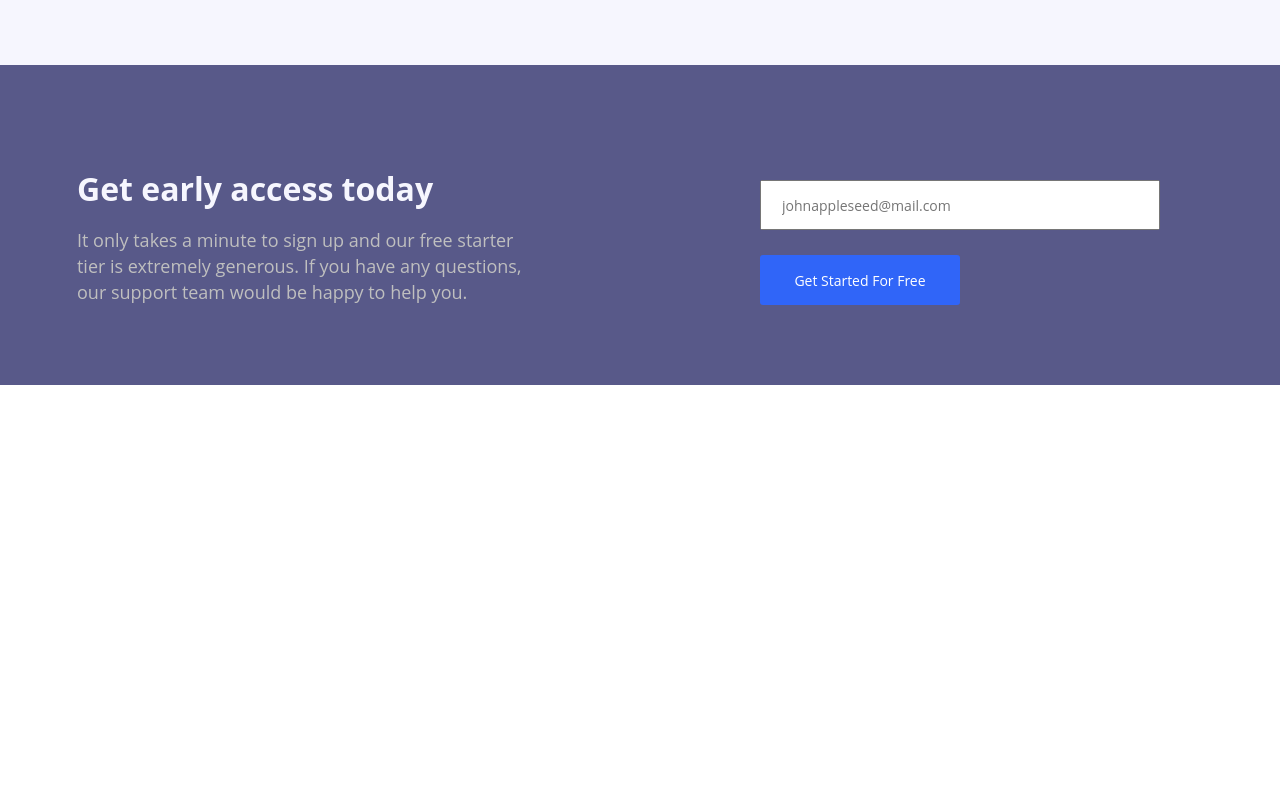
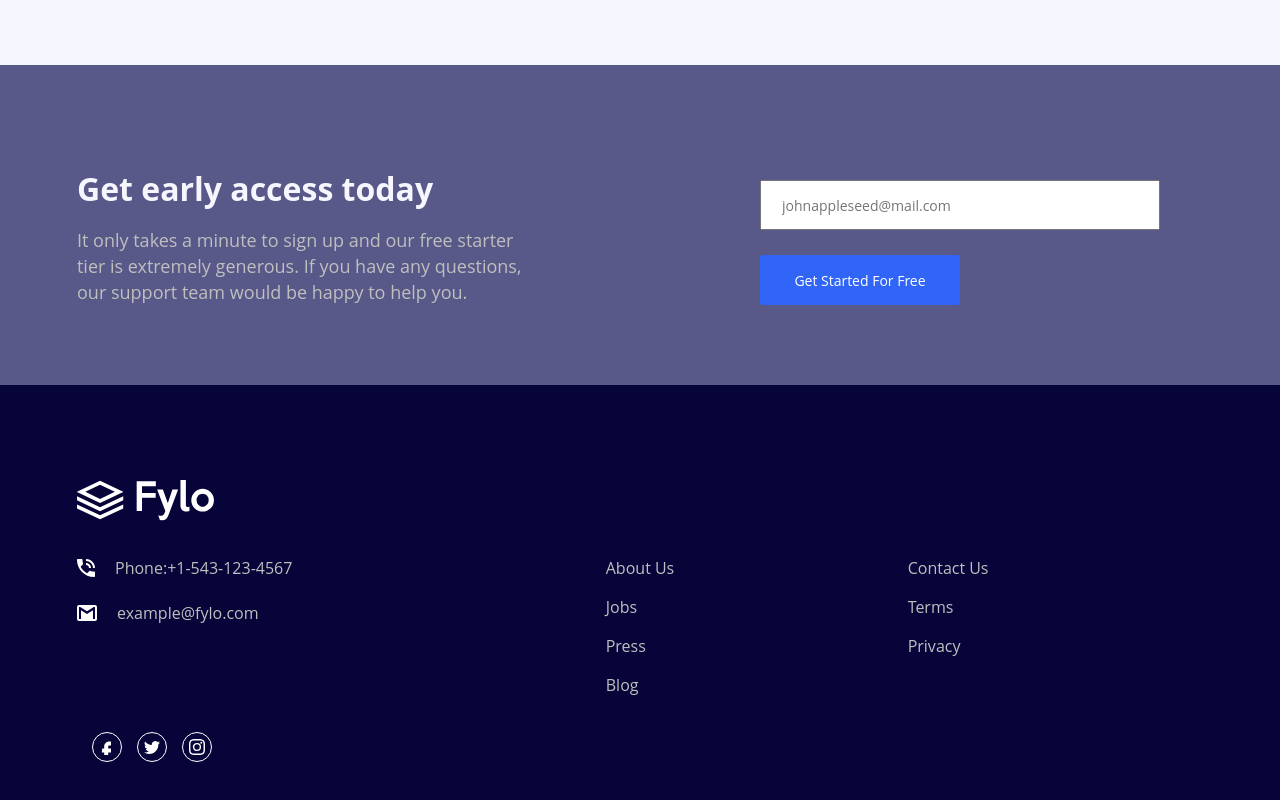
Before and after one commit to nemanjap16/fylo-landing-page, a website built with Vite: page index.html in a window 1280 px wide. Shown: the part 2488-3288 px from the top of the page. Before the commit the page ends 2873 px from the top, so only its background shows below. Built offline with nearby package versions, Linux system fonts and the light colour scheme; files whose address does not match are found by name.

Commit message:
mobile view done

```diff
--- a/index.html
+++ b/index.html
@@ -2,7 +2,11 @@
 <html lang="en">
   <head>
     <meta charset="UTF-8" />
-    <link rel="icon" type="image/svg+xml" href="./images/favicon-32x32.png" />
+    <link
+      rel="icon"
+      type="image/svg+xml"
+      href="./assets/images/favicon-32x32.png"
+    />
     <meta name="viewport" content="width=device-width, initial-scale=1.0" />
     <meta
       name="description"
@@ -60,7 +64,7 @@
                 placeholder="johnappleseed@mail.com"
                 autocomplete="off"
               />
-              <span id="hero-error" class="error-msg"
+              <span id="hero-error" class="error-msg error-color"
                 >Please check your email</span
               >
             </div>
@@ -80,11 +84,21 @@
       </section>
       <!-- section two - curve -->
       <section class="curve">
-        <img
-          src="./assets/images/bg-curve-desktop.svg"
-          alt="Svg curve"
-          style="height: auto; width: 100%"
-        />
+        <picture>
+          <source
+            media="(max-width: 375px)"
+            srcset="./assets/images/bg-curve-mobile.svg"
+          />
+          <source
+            media="(min-width: 376px)"
+            srcset="./assets/images/bg-curve-desktop.svg"
+          />
+          <img
+            src="./assets/images/bg-curve-desktop.svg"
+            alt="Svg curve"
+            style="height: auto; width: 100%"
+          />
+        </picture>
       </section>
       <!-- section three - productivity -->
       <section class="productivity">
@@ -148,15 +162,14 @@
               </div>
             </div>
           </div>
-
           <div class="product-col-2">
             <img src="./assets/images/illustration-2.svg" alt="Team image" />
           </div>
         </div>
       </section>
-      <!-- section four -->
+      <!-- section four - access -->
       <section class="access flex-row h-padding">
-        <div class="col">
+        <div class="col access-col-1">
           <h2 class="access-title light-grayish-blue">
             Get early access today
           </h2>
@@ -166,7 +179,7 @@
             would be happy to help you.
           </p>
         </div>
-        <div class="col">
+        <div class="col access-col-2">
           <form id="access-form" class="access-form flex-column">
             <input
               type="email"
@@ -175,7 +188,7 @@
               placeholder="johnappleseed@mail.com"
               autocomplete="off"
             />
-            <span id="access-error" class="error-msg"
+            <span id="access-error" class="error-msg light-gray"
               >Please check your email</span
             >
             <button
@@ -190,11 +203,86 @@
         </div>
       </section>
     </main>
-    <footer></footer>
-    <!-- <div>
+    <footer class="footer h-padding">
+      <a class="" href="#">
+        <img
+          class="footer-logo"
+          src="./assets/images/footer-logo.svg"
+          alt="Logo"
+        />
+      </a>
 
-       Phone: +1-543-123-4567
-    example@fylo.com About Us Jobs Press Blog Contact Us Terms Privacy
-  </div> -->
+      <div class="footer-links">
+        <div class="light-gray box">
+          <a class="flex align-center gap-20" aria-label="Phone number" href="#"
+            ><img src="./assets/images/icon-phone.svg" alt="Phone icon" /><span
+              class="link"
+              >Phone:+1-543-123-4567</span
+            ></a
+          >
+
+          <a
+            class="flex align-center gap-20"
+            aria-label="Email address"
+            href="#"
+            ><img src="./assets/images/icon-email.svg" alt="Email icon" /><span
+              class="link"
+              >example@fylo.com</span
+            ></a
+          >
+        </div>
+        <div class="light-gray box">
+          <a aria-label="Link to About page" href="#"
+            ><span class="link">About Us</span></a
+          >
+          <a aria-label="Link to Jobs page" href="#"
+            ><span class="link">Jobs</span></a
+          >
+          <a aria-label="Link to Press page" href="#"
+            ><span class="link">Press</span></a
+          >
+          <a aria-label="Link to Blog page" href="#"
+            ><span class="link">Blog</span></a
+          >
+        </div>
+        <div class="light-gray box">
+          <a aria-label="Link to Contact page" href="#"
+            ><span class="link">Contact Us</span></a
+          >
+          <a aria-label="Link to Terms page" href="#"
+            ><span class="link">Terms</span></a
+          >
+          <a aria-label="Link to Privacy page" href="#"
+            ><span class="link">Privacy</span></a
+          >
+        </div>
+        <div class="light-gray box">
+          <a aria-label="Link to Facebook profile" href="#"
+            ><div class="social-icon-wrapper">
+              <img
+                class="social-icon icon-center"
+                src="/facebook.svg"
+                alt="facebook icon"
+              /></div
+          ></a>
+          <a aria-label="Link to Twitter profile" href="#"
+            ><div class="social-icon-wrapper">
+              <img
+                class="social-icon"
+                src="/twitter.svg"
+                alt="Twitter icon"
+              /></div
+          ></a>
+          <a aria-label="Link to Instagram profile" href="#"
+            ><div class="social-icon-wrapper">
+              <img
+                class="social-icon"
+                src="/instagram.svg"
+                alt="Instagram icon"
+              /></div
+          ></a>
+        </div>
+      </div>
+    </footer>
   </body>
 </html>
--- a/src/formValidation.ts
+++ b/src/formValidation.ts
@@ -24,10 +24,12 @@ const showError = (id: string) => {
     if (heroInput.value.match(validEmail)) {
       error.hidden = true;
       alert("Message sent!");
+      heroInput.classList.remove("invalid");
       heroForm.reset();
     } else if (heroInput.value.length == 0) {
       error.hidden = false;
       alert("Invalid email!");
+      heroInput.classList.add("invalid");
     }
   }
 
@@ -35,10 +37,12 @@ const showError = (id: string) => {
     if (accessInput.value.match(validEmail)) {
       errorAccess.hidden = true;
       alert("Message sent!");
+      accessInput.classList.remove("invalid");
       accessForm.reset();
     } else if (accessInput.value.length == 0) {
       errorAccess.hidden = false;
       alert("Invalid email!");
+      accessInput.classList.add("invalid");
     }
   }
 };
@@ -47,6 +51,7 @@ const showError = (id: string) => {
 heroForm.addEventListener("click", (e: MouseEvent) => {
   e.preventDefault();
   e.stopPropagation();
+
   const target = e.target as HTMLButtonElement;
   showError(target.id);
   console.log(target.id);
@@ -56,6 +61,7 @@ heroForm.addEventListener("click", (e: MouseEvent) => {
 accessForm.addEventListener("click", (e: MouseEvent) => {
   e.preventDefault();
   e.stopPropagation();
+
   const target = e.target as HTMLButtonElement;
   showError(target.id);
   console.log(target.id);
--- a/src/style/index.css
+++ b/src/style/index.css
@@ -5,6 +5,7 @@
 @import url(./layers/hero.css);
 @import url(./layers/productivity.css);
 @import url(./layers/access.css);
+@import url(./layers/footer.css);
 /* components */
 @import url(./components/button.css);
 
@@ -82,3 +83,7 @@ a {
   color: inherit;
   cursor: pointer;
 }
+
+.invalid {
+  border: 1px solid crimson;
+}
--- a/src/style/layers/access.css
+++ b/src/style/layers/access.css
@@ -2,6 +2,14 @@
   background-color: var(--desaturated-blue);
   padding-top: 100px;
   padding-bottom: 80px;
+}
+
+.access-col-1 {
+  min-width: 440px;
+}
+
+.access-col-2 {
+  min-width: 440px;
 }
 
 .access-form {
@@ -26,8 +34,46 @@
   width: 80%;
 }
 
-@media only screen and (max-width: 1440px) {
+@media only screen and (max-width: 1040px) {
+  .access {
+    flex-wrap: wrap;
+    width: 100%;
+    gap: 30px;
+  }
+
+  .access-col-1 {
+    text-align: center;
+  }
+
+  .access-text {
+    margin: 0% auto;
+  }
+
+  #access-button {
+    width: 100%;
+  }
+
+  .access-form {
+    padding: 15px 43px 0px 43px;
+  }
 }
 
 @media only screen and (max-width: 660px) {
+  .access-col-1 {
+    max-width: 100%;
+    min-width: fit-content;
+  }
+
+  .access-col-2 {
+    max-width: 100%;
+    min-width: fit-content;
+  }
+
+  .access-title {
+    font-size: 18px;
+  }
+
+  .access-text {
+    font-size: 14px;
+  }
 }
--- /dev/null
+++ b/src/style/layers/footer.css
@@ -0,0 +1,99 @@
+.footer {
+  background-color: var(--very-dark-blue);
+  padding-top: 95px;
+  padding-bottom: 130px;
+}
+
+.footer-logo {
+  filter: invert(1);
+  width: 137px;
+  height: auto;
+}
+
+.footer-links {
+  display: grid;
+  grid-template-columns: repeat(auto-fit, minmax(300px, 1fr));
+}
+
+.box {
+  padding-top: 35px;
+}
+
+.box > a {
+  width: fit-content;
+  height: fit-content;
+}
+
+.box:nth-child(1) {
+  display: grid;
+  grid-template-rows: 30px 30px;
+  row-gap: 15px;
+}
+.box:nth-child(2) {
+  display: grid;
+  place-content: center;
+  row-gap: 15px;
+}
+
+.box:nth-child(3) {
+  display: flex;
+  flex-direction: column;
+  gap: 15px;
+  margin-left: 80px;
+}
+
+.box:nth-child(4) {
+  display: flex;
+  gap: 15px;
+  margin-left: 15px;
+}
+
+.icon-center {
+  transform: translateX(-4px);
+}
+
+.link:hover {
+  color: var(--bright-blue);
+}
+
+.social-icon-wrapper {
+  border: 1px solid #fff;
+  border-radius: 50%;
+  width: 30px;
+  height: 30px;
+  display: grid;
+  place-content: center;
+}
+
+.social-icon {
+  filter: invert(1);
+}
+
+@media only screen and (max-width: 1070px) {
+  .footer-logo {
+    width: 117px;
+  }
+
+  .box:nth-child(2) {
+    place-content: start;
+  }
+
+  .box:nth-child(3) {
+    margin-left: 0px;
+  }
+
+  .box:nth-child(4) {
+    margin-left: 0px;
+  }
+}
+
+@media only screen and (max-width: 660px) {
+  .footer {
+    padding-bottom: 80px;
+  }
+
+  .box:nth-child(4) {
+    margin-left: 0px;
+    justify-content: center;
+  }
+}
--- a/src/style/layers/hero.css
+++ b/src/style/layers/hero.css
@@ -63,16 +63,16 @@
     width: 100%;
   }
 
-  .invalid {
-    border: 1px solid crimson;
-  }
-
   #hero-button {
     width: 100%;
   }
 }
 
 @media only screen and (max-width: 660px) {
+  .hero {
+    padding-bottom: 120px;
+  }
+
   .hero-col-1 {
     min-width: fit-content;
   }
--- a/src/style/utilities/util.css
+++ b/src/style/utilities/util.css
@@ -7,7 +7,6 @@
 /* TYPOGRAPHY */
 
 .error-msg {
-  color: var(--error-color);
   font-size: 12px;
 }
 
@@ -61,6 +60,18 @@
 
 /* GRID */
 
+.flex {
+  display: flex;
+}
+
+.align-center {
+  align-items: center;
+}
+
+.gap-20 {
+  gap: 20px;
+}
+
 .flex-row {
   display: flex;
   flex-direction: row;
```
Also changed, not shown: assets/images/footer-logo.svg (added), public/facebook.svg (added), public/instagram.svg (added), public/twitter.svg (added).
